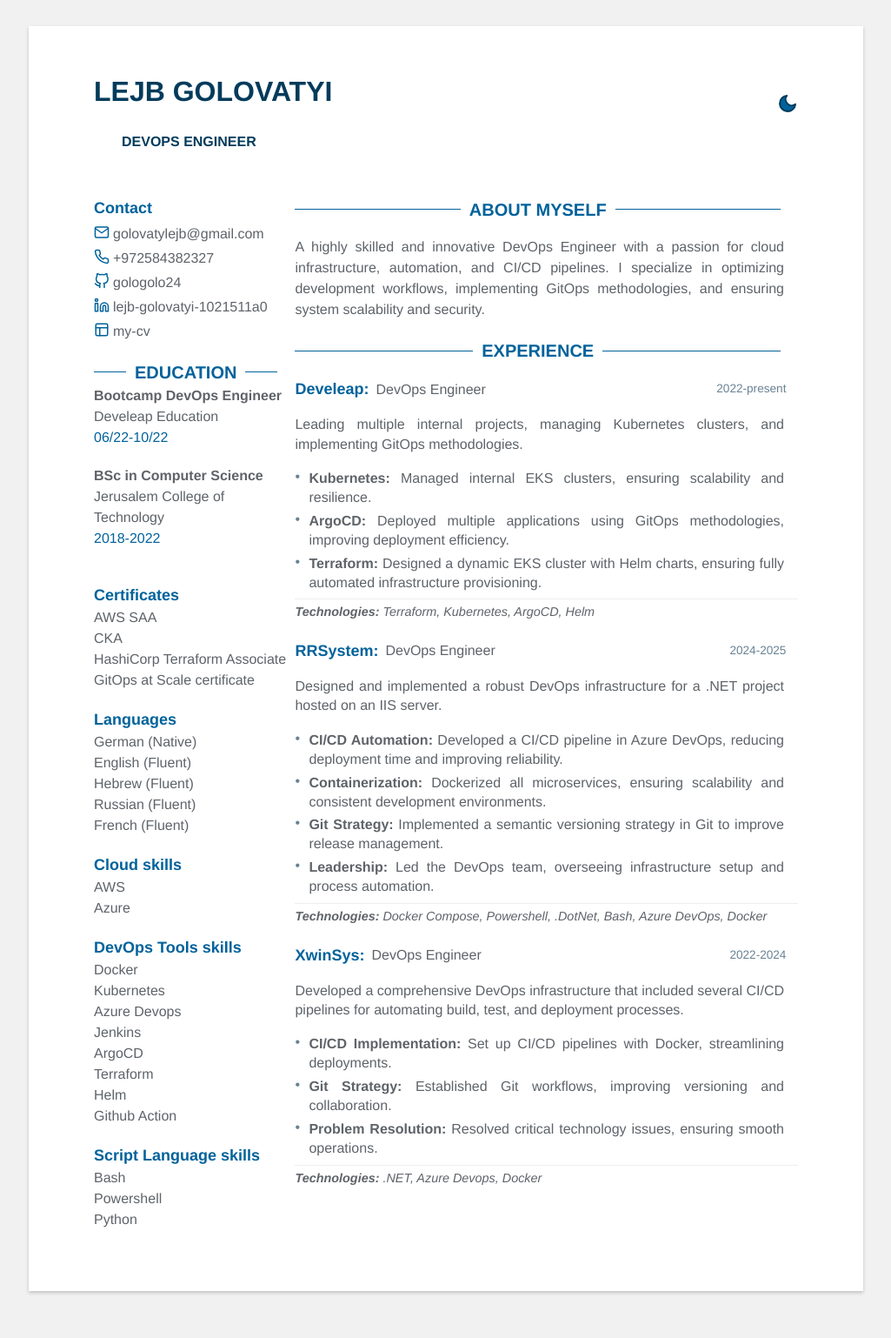
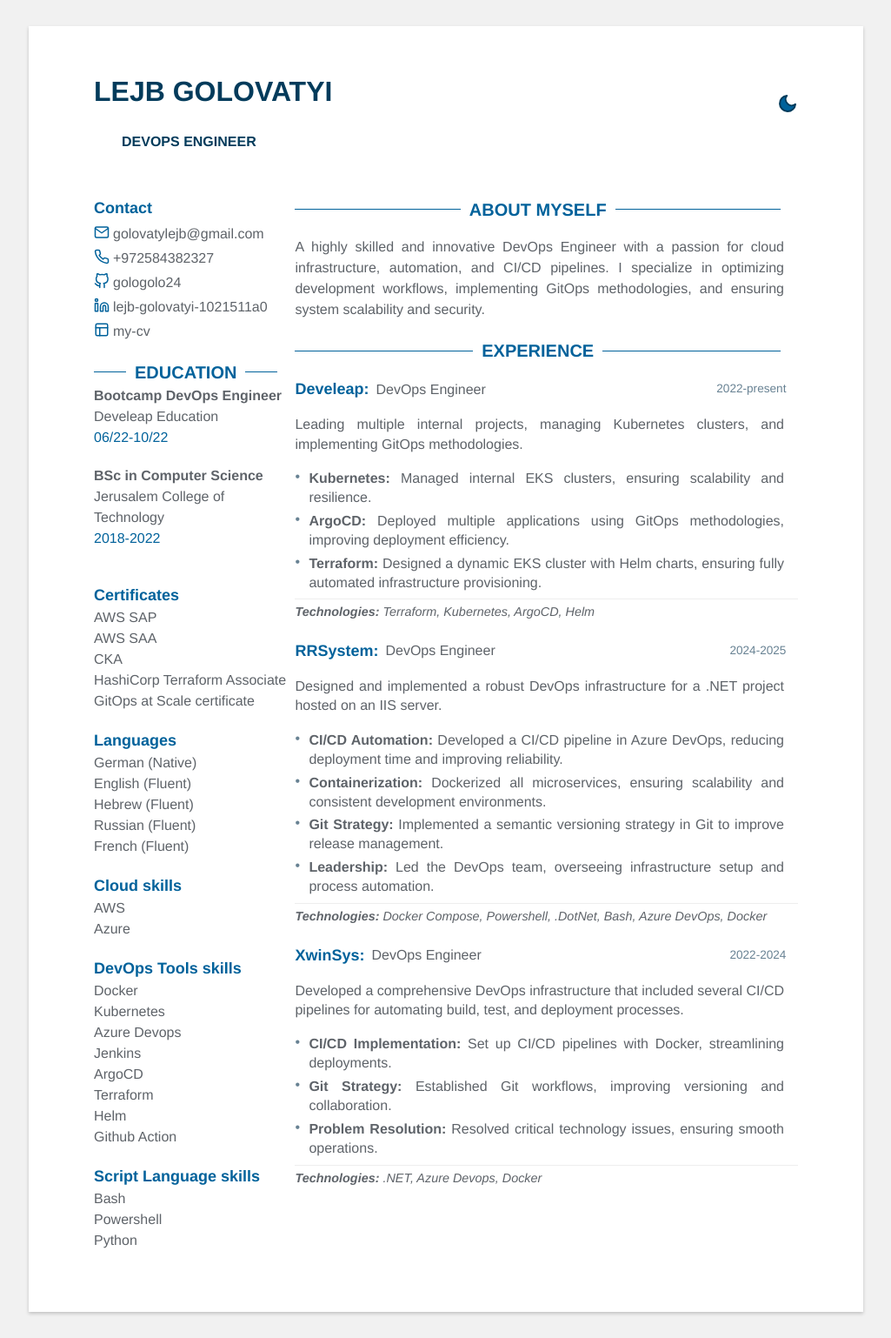
Before and after one commit to chaniheller97/my-cv, a Jekyll site: the page built from index.html, in a window 1280 px wide. Shown: the whole page at 87% size, without its empty margins (127-1152 px from the left). Built offline with Jekyll 4.4.1, drawn with Linux system fonts in a browser that asks for light colours; before the commit the page ends 1514 px from its top, so only the background shows below that.

Commit message:
Update data.yml

```diff
--- a/_data/data.yml
+++ b/_data/data.yml
@@ -26,6 +26,7 @@ education:
     university: Jerusalem College of Technology
 
 certificates:
+   - hobby: AWS SAP
    - hobby: AWS SAA
    - hobby: CKA
    - hobby: HashiCorp Terraform Associate
```
